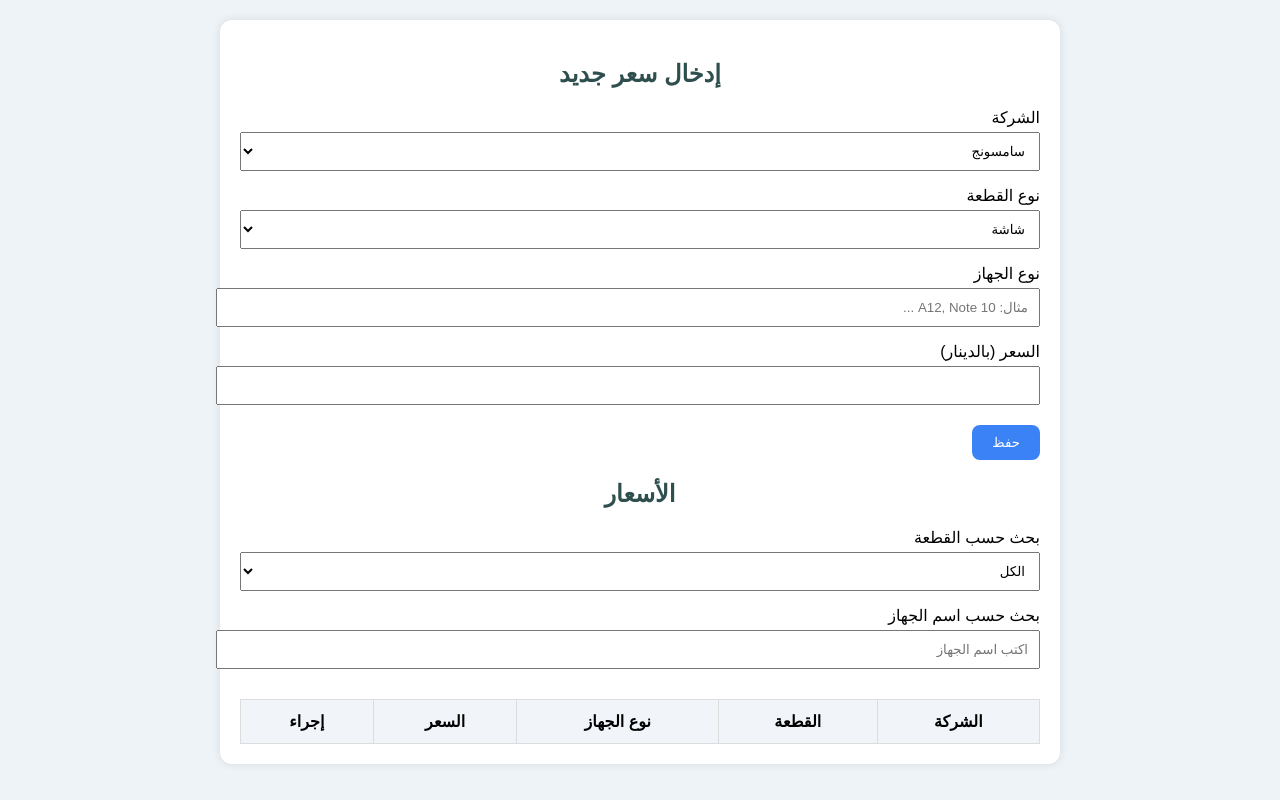
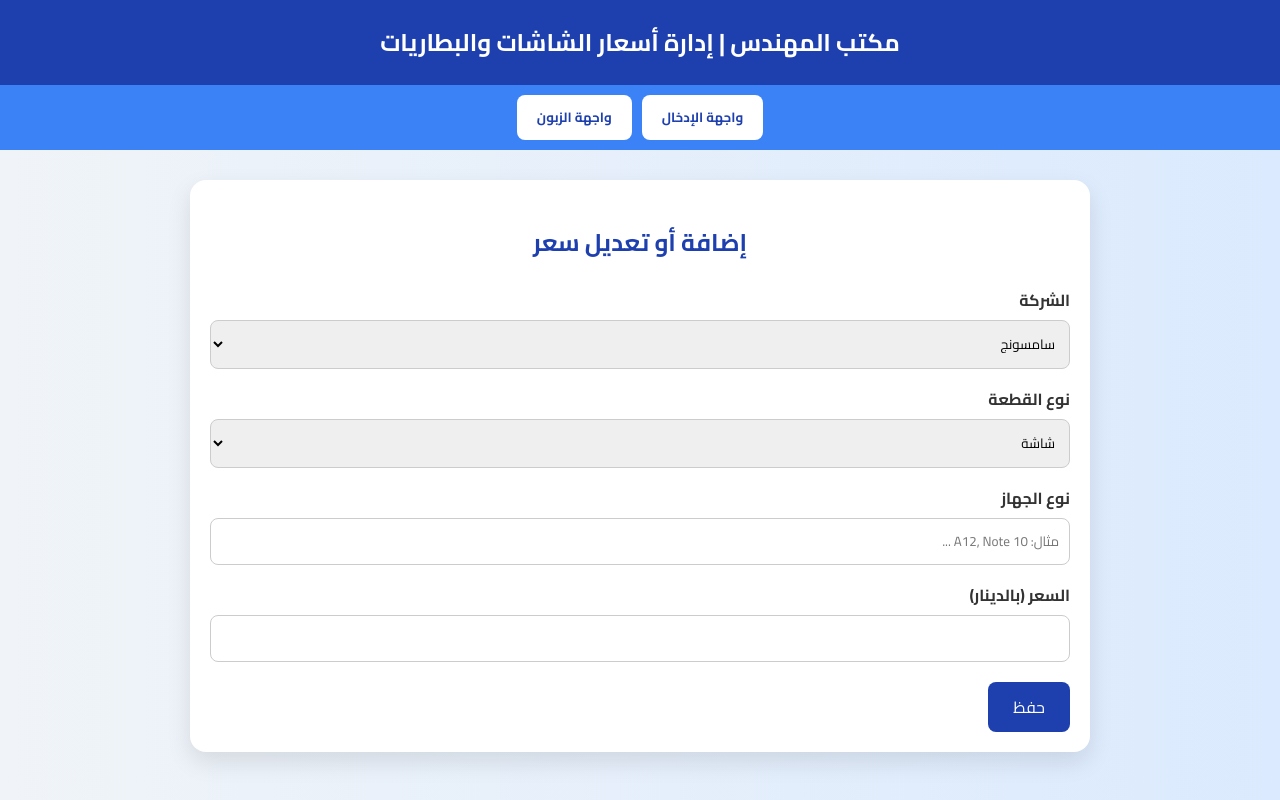
Before and after one commit to sdcvbns/Punkof, a plain HTML site: page index.html in a window 1280 px wide. Drawn offline with Linux system fonts and the light colour scheme.

Commit message:
Update index.html

```diff
--- a/index.html
+++ b/index.html
@@ -3,47 +3,83 @@
 <html lang="ar" dir="rtl">
 <head>
   <meta charset="UTF-8">
-  <title>أسعار الشاشات والبطاريات</title>
+  <title>مكتب المهندس | أسعار الشاشات والبطاريات</title>
   <meta name="viewport" content="width=device-width, initial-scale=1.0">
+  <link href="https://fonts.googleapis.com/css2?family=Cairo:wght@400;700&display=swap" rel="stylesheet">
   <style>
+    * {
+      box-sizing: border-box;
+      font-family: 'Cairo', sans-serif;
+    }
     body {
-      font-family: 'Cairo', sans-serif;
-      background: #eef3f8;
       margin: 0;
+      background: linear-gradient(to right, #f0f4f8, #dbeafe);
+      color: #333;
+    }
+    header {
+      background: #1e40af;
+      color: white;
       padding: 20px;
+      text-align: center;
+      font-size: 24px;
+      font-weight: bold;
+      box-shadow: 0 4px 10px rgba(0,0,0,0.1);
+    }
+    .nav {
+      display: flex;
+      justify-content: center;
+      gap: 10px;
+      background: #3b82f6;
+      padding: 10px;
+    }
+    .nav button {
+      background: white;
+      border: none;
+      color: #1e40af;
+      padding: 10px 20px;
+      border-radius: 8px;
+      font-weight: bold;
+      cursor: pointer;
+      transition: all 0.3s;
+    }
+    .nav button:hover {
+      background: #1e3a8a;
+      color: white;
     }
     .container {
-      max-width: 800px;
-      margin: auto;
+      max-width: 900px;
       background: white;
+      margin: 30px auto;
       padding: 20px;
-      border-radius: 12px;
-      box-shadow: 0 0 10px rgba(0,0,0,0.1);
+      border-radius: 16px;
+      box-shadow: 0 10px 25px rgba(0,0,0,0.1);
     }
     h2 {
       text-align: center;
-      color: #2f4f4f;
+      margin-bottom: 20px;
+      color: #1e40af;
     }
     label {
       display: block;
       margin-top: 15px;
+      font-weight: 600;
     }
     select, input[type="number"], input[type="text"] {
       width: 100%;
       padding: 10px;
       margin-top: 5px;
+      border-radius: 8px;
+      border: 1px solid #ccc;
     }
-    button {
+    button.save-btn {
       margin-top: 20px;
-      padding: 10px 20px;
-      background: #3b82f6;
+      padding: 10px 25px;
+      background: #1e40af;
       border: none;
       color: white;
+      font-size: 16px;
       border-radius: 8px;
       cursor: pointer;
-    }
-    button:hover {
-      background: #2563eb;
     }
     table {
       width: 100%;
@@ -51,22 +87,45 @@
       margin-top: 30px;
     }
     th, td {
-      border: 1px solid #ddd;
+      border: 1px solid #ccc;
       padding: 12px;
       text-align: center;
     }
     th {
-      background: #f1f5f9;
+      background: #f3f4f6;
+      color: #1e3a8a;
     }
     .actions button {
       margin: 0 5px;
       padding: 5px 10px;
+      border: none;
+      border-radius: 6px;
+      cursor: pointer;
+    }
+    .actions button:first-child {
+      background: #10b981;
+      color: white;
+    }
+    .actions button:last-child {
+      background: #ef4444;
+      color: white;
+    }
+    .hidden {
+      display: none;
     }
   </style>
 </head>
 <body>
-  <div class="container">
-    <h2>إدخال سعر جديد</h2>
+  <header>مكتب المهندس | إدارة أسعار الشاشات والبطاريات</header>
+
+  <div class="nav">
+    <button onclick="showSection('admin')">واجهة الإدخال</button>
+    <button onclick="showSection('viewer')">واجهة الزبون</button>
+  </div>
+
+  <!-- واجهة الإدخال -->
+  <div id="admin" class="container">
+    <h2>إضافة أو تعديل سعر</h2>
     <label>الشركة</label>
     <select id="company">
       <option>سامسونج</option>
@@ -92,26 +151,28 @@
     <label>السعر (بالدينار)</label>
     <input type="number" id="price">
 
-    <button onclick="addOrUpdate()">حفظ</button>
+    <button class="save-btn" onclick="addOrUpdate()">حفظ</button>
+  </div>
 
-    <h2>الأسعار</h2>
-
-    <label>بحث حسب القطعة</label>
+  <!-- واجهة الزبون -->
+  <div id="viewer" class="container hidden">
+    <h2>قائمة الأسعار</h2>
+    <label>تصفية حسب نوع القطعة</label>
     <select id="filterPart" onchange="filterTable()">
       <option value="">الكل</option>
       <option value="شاشة">شاشة</option>
       <option value="بطارية">بطارية</option>
     </select>
 
-    <label>بحث حسب اسم الجهاز</label>
-    <input type="text" id="searchBox" onkeyup="filterTable()" placeholder="اكتب اسم الجهاز">
+    <label>بحث باسم الجهاز</label>
+    <input type="text" id="searchBox" onkeyup="filterTable()" placeholder="اكتب اسم الجهاز...">
 
     <table>
       <thead>
         <tr>
           <th>الشركة</th>
           <th>القطعة</th>
-          <th>نوع الجهاز</th>
+          <th>الجهاز</th>
           <th>السعر</th>
           <th>إجراء</th>
         </tr>
@@ -122,7 +183,7 @@
 
   <script>
     let editIndex = -1;
-    let data = [];
+    let data = JSON.parse(localStorage.getItem('priceData')) || [];
 
     function addOrUpdate() {
       const company = document.getElementById('company').value;
@@ -141,6 +202,7 @@
         editIndex = -1;
       }
 
+      localStorage.setItem('priceData', JSON.stringify(data));
       document.getElementById('deviceType').value = '';
       document.getElementById('price').value = '';
       renderTable();
@@ -148,6 +210,7 @@
 
     function renderTable() {
       const tbody = document.getElementById('priceTable');
+      if (!tbody) return;
       tbody.innerHTML = '';
       data.forEach((item, i) => {
         const row = document.createElement('tr');
@@ -171,11 +234,13 @@
       document.getElementById('deviceType').value = item.device;
       document.getElementById('price').value = item.price;
       editIndex = index;
+      showSection('admin');
     }
 
     function deleteEntry(index) {
       if (confirm("هل تريد حذف هذا العنصر؟")) {
         data.splice(index, 1);
+        localStorage.setItem('priceData', JSON.stringify(data));
         renderTable();
       }
     }
@@ -204,6 +269,17 @@
           tbody.appendChild(row);
         });
     }
+
+    function showSection(section) {
+      document.getElementById('admin').classList.add('hidden');
+      document.getElementById('viewer').classList.add('hidden');
+      document.getElementById(section).classList.remove('hidden');
+      if (section === 'viewer') renderTable();
+    }
+
+    window.onload = () => {
+      renderTable();
+    };
   </script>
 </body>
 </html>
```
